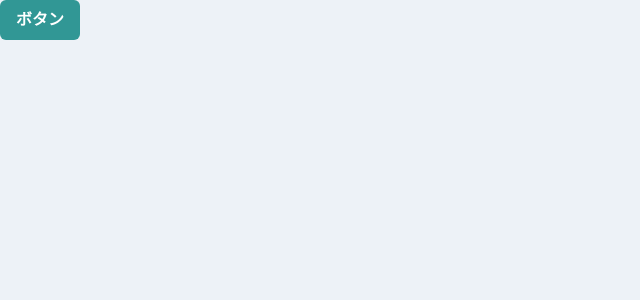
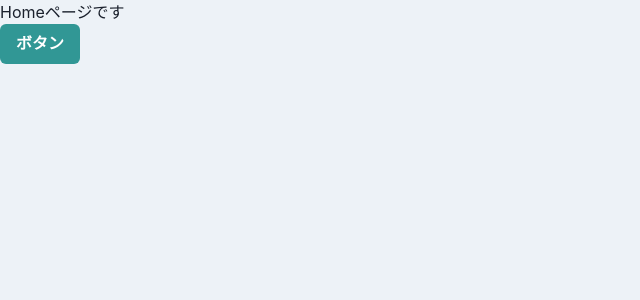
Before and after one commit to take917/chakraUI_Project, a React (Create React App) app: page /home in a window 1280 px wide. Shown: the top 300 px of the page, without its empty margins (0-640 px from the left). Built offline with nearby package versions, Linux system fonts and the light colour scheme.

Commit message:
movePage パスに応じた画面遷移の作成 該当しないページには404を表示

```diff
--- a/src/App.tsx
+++ b/src/App.tsx
@@ -1,11 +1,15 @@
 import { Button, ChakraProvider } from "@chakra-ui/react";
+import { BrowserRouter } from "react-router-dom";
+
 import theme from "./theme/theme";
-import "./styles.css";
-
+import { Router } from "./router/Router";
 export default function App() {
   return (
     <ChakraProvider theme={theme}>
-      <Button colorScheme="teal">ボタン</Button>
+      <BrowserRouter>
+        <Router />
+        <Button colorScheme="teal">ボタン</Button>
+      </BrowserRouter>
     </ChakraProvider>
   );
 }
--- a/src/components/pages/Home.tsx
+++ b/src/components/pages/Home.tsx
@@ -0,0 +1,5 @@
+import { memo, VFC } from "react";
+
+export const Home: VFC = memo(() => {
+  return <p>Homeページです</p>;
+});
--- a/src/components/pages/Login.tsx
+++ b/src/components/pages/Login.tsx
@@ -1,5 +1,5 @@
-import {VFC} from "react";
-
-export const Login:VFC=memo()=>{
-  return <p>ログインページです</p>
-}
+import { VFC } from "react";
+import { memo } from "react";
+export const Login: VFC = memo(() => {
+  return <p>ログインページです</p>;
+});
--- /dev/null
+++ b/src/components/pages/Page404.tsx
@@ -0,0 +1,5 @@
+import { memo, VFC } from "react";
+
+export const Page404: VFC = memo(() => {
+  return <p>404ページです</p>;
+});
--- /dev/null
+++ b/src/components/pages/UserManagement.tsx
@@ -0,0 +1,5 @@
+import { memo, VFC } from "react";
+
+export const UserManagement: VFC = memo(() => {
+  return <p>管理ページです</p>;
+});
--- a/src/components/pages/UserManagment.tsx
+++ /dev/null
@@ -1,5 +0,0 @@
-import { memo, VFC } from "react";
-
-export const Setting: VFC = memo(() => {
-  return <p>設定ページです</p>;
-});
--- /dev/null
+++ b/src/router/HomeRoutes.tsx
@@ -0,0 +1,26 @@
+import { UserManagement } from "../components/pages/UserManagement";
+import { Home } from "../components/pages/Home";
+import { Setting } from "../components/pages/Setting";
+import { Page404 } from "../components/pages/Page404";
+export const homeRoutes = [
+  {
+    path: "/",
+    exact: true,
+    children: <Home />
+  },
+  {
+    path: "/user_management",
+    exact: false,
+    children: <UserManagement />
+  },
+  {
+    path: "/setting",
+    exact: false,
+    children: <Setting />
+  },
+  {
+    path: "*",
+    exact: false,
+    children: <Page404 />
+  }
+];
--- /dev/null
+++ b/src/router/Router.tsx
@@ -0,0 +1,33 @@
+import { Switch, Route } from "react-router-dom";
+import { memo, VFC } from "react";
+import { Login } from "../components/pages/Login";
+import { Page404 } from "../components/pages/Page404";
+import { homeRoutes } from "./HomeRoutes";
+export const Router: VFC = memo(() => {
+  return (
+    <Switch>
+      <Route exact path="/">
+        <Login />
+      </Route>
+      <Route
+        path="/home"
+        render={({ match: { url } }) => (
+          <Switch>
+            {homeRoutes.map((route) => (
+              <Route
+                key={route.path}
+                exact={route.exact}
+                path={`${url}${route.path}`}
+              >
+                {route.children}
+              </Route>
+            ))}
+          </Switch>
+        )}
+      />
+      <Route page="*">
+        <Page404 />
+      </Route>
+    </Switch>
+  );
+});
```
